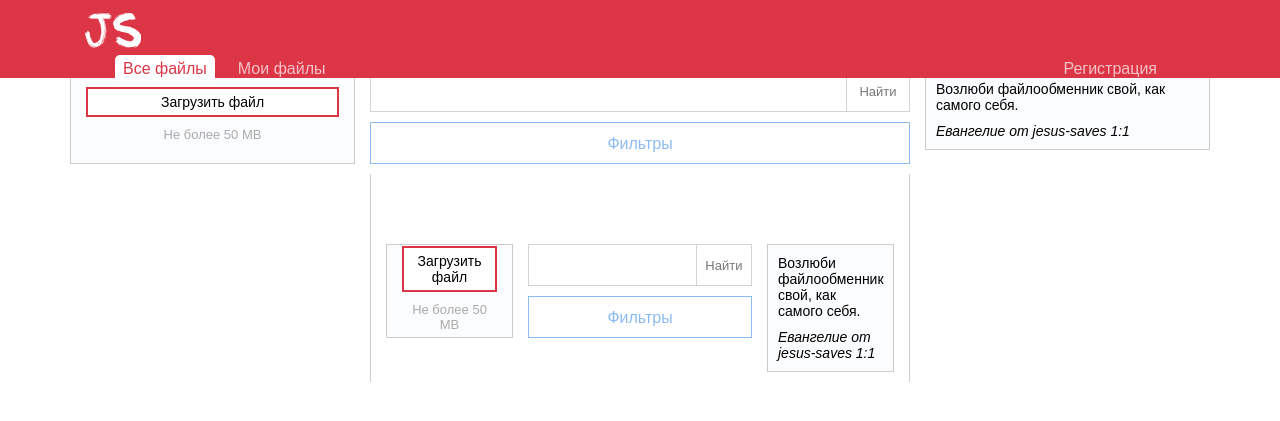
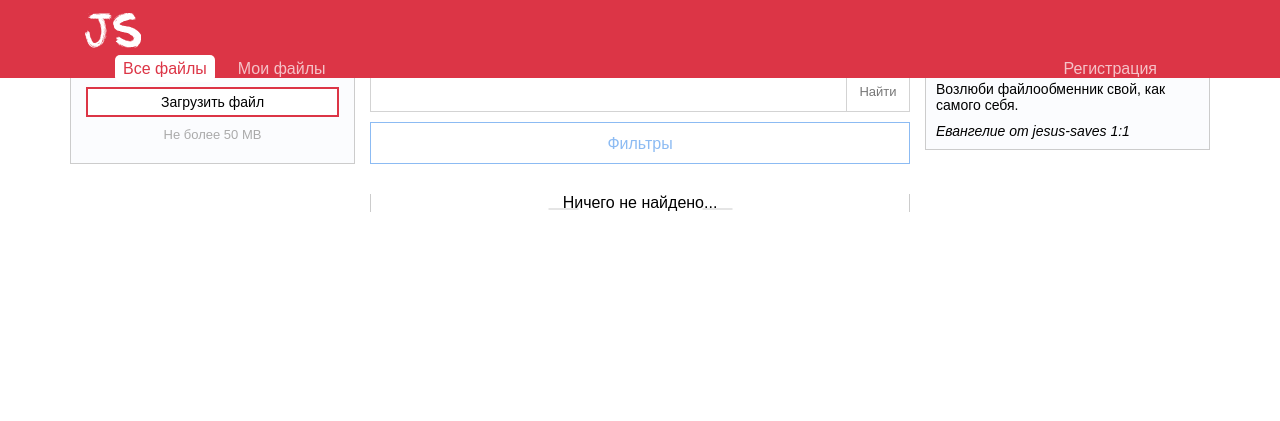
Before and after one commit to medbrat13/jesus-saves-your-file, a PHP site: template app/views/templates/files.twig in a window 1280 px wide. Shown: the top 421 px of the page. Run offline with PHP 8.4, Linux system fonts and the light colour scheme; the template is opened without the code that fills it, so the values that code supplies are empty; some libraries are stand-ins or nearby versions.

Commit message:
Выделил все, кроме списка с файлами и шапки в отдельный шаблон

```diff
--- a/app/views/templates/files-list.twig
+++ b/app/views/templates/files-list.twig
@@ -1,74 +1,14 @@
-{% extends 'layouts/hallelujah-layout.twig' %}
 {% block content %}
-    <section class="files container">
-        <div class="row">
-            {# UPLOAD #}
-            <form class="files__upload d-none d-md-inline-block col-md-4 col-lg-3" id="upload-drop-form" action="" method="post" name="uploadDropForm">
-                <label class="files__upload__label" id="drop-box" onchange="viewDetails()">
-                    <span class="files__upload__btn">Загрузить файл</span>
-                    <input type="file" class="files__upload__input" id="file-input">
-                    <span class="files__upload__info">Не более 50 MB</span>
-                    <progress class="index__drop-box__progress-bar" max="100" value="0" id="progress-bar"></progress>
-                    <span class="index__drop-box__virtual-progress-bar element-is-collapsed" id="virtual-progress-bar">
-                        <span class="index__drop-box__virtual-progress-bar__car" id="progress-bar-car"></span>
-                    </span>
-                </label>
-            </form>
-            <div class="col-12 col-md-8 col-lg-6">
-                <div class="row">
-                    {# SEARCH #}
-                    <form class="files__search col-12" action="" method="get">
-                        <label class="files__search__label">
-                            <input id="search-field" type="search" name="search" class="files__search__field"
-                                   value="">
-                        </label>
-                        <button class="files__search__btn" name="search_btn" type="submit">Найти</button>
-                    </form>
-                    {# FILTERS #}
-                    <form class="files__filters col-12" action="" method="get">
-                        <span class="files__filters__title" id="filters-list-toggler"
-                              onclick="showNHide(this)">Фильтры</span>
-                        <ul id="filters-list" class="files__filters__list element-is-collapsed">
-                            <li class="files__filters__list__item">
-                                <label class="files__filters__list__item__label" id="all_files" onclick="selectOption(this)">
-                                    Все файлы
-                                    <input class="files__filters__list__item__input" type="radio" name="files_owner" value="by_all_files" checked>
-                                </label>
-                            </li>
-                            <li class="files__filters__list__item">
-                                <label class="files__filters__list__item__label" id="my_files" onclick="selectOption(this)">
-                                    Мои файлы
-                                    <input class="files__filters__list__item__input" type="radio" name="files_owner" value="by_my_files">
-                                </label>
-
-                            </li>
-                            <li class="files__filters__list__item">
-                                <label class="files__filters__list__item__label" id="by_name_desc" onclick="selectOption(this)">
-                                    По алфавиту а-я
-                                    <input class="files__filters__list__item__input" type="radio" name="sort" value="by_name_desc" checked>
-                                </label>
-                            </li>
-                            <li class="files__filters__list__item">
-                                <label class="files__filters__list__item__label" id="by_name_asc" onclick="selectOption(this)">
-                                    По алфавиту я-а
-                                    <input class="files__filters__list__item__input" type="radio" name="sort" value="by_name_asc">
-                                </label>
-                            </li>
-                        </ul>
-                    </form>
-                </div>
-                {# LIST #}
-                <ul class="files__list col-12">
-                    {% for file in files %}
-                        {% include 'templates/file.twig' %}
-                    {% endfor %}
-                </ul>
+    {% if files %}
+        {% for file in files %}
+            {% include 'templates/file.twig' %}
+        {% endfor %}
+        {% if anyFilesLeft %}
+            <div class="files__show-more col-12">
+                <button class="files__show-more__btn" id="show-more-btn" onclick="showMoreFiles()">Показать еще</button>
             </div>
-            <blockquote class="files__cite d-none d-lg-block col-lg-3">
-                Возлюби файлообменник свой, как самого себя.
-                <cite class="files__cite__copyright">Евангелие от jesus-saves 1:1</cite>
-            </blockquote>
-        </div>
-    </section>
-{% include 'templates/file-popup.twig' %}
+        {% endif %}
+    {% else %}
+        <li class="files__list__not-found">Ничего не найдено...</li>
+    {% endif %}
 {% endblock %}
```
